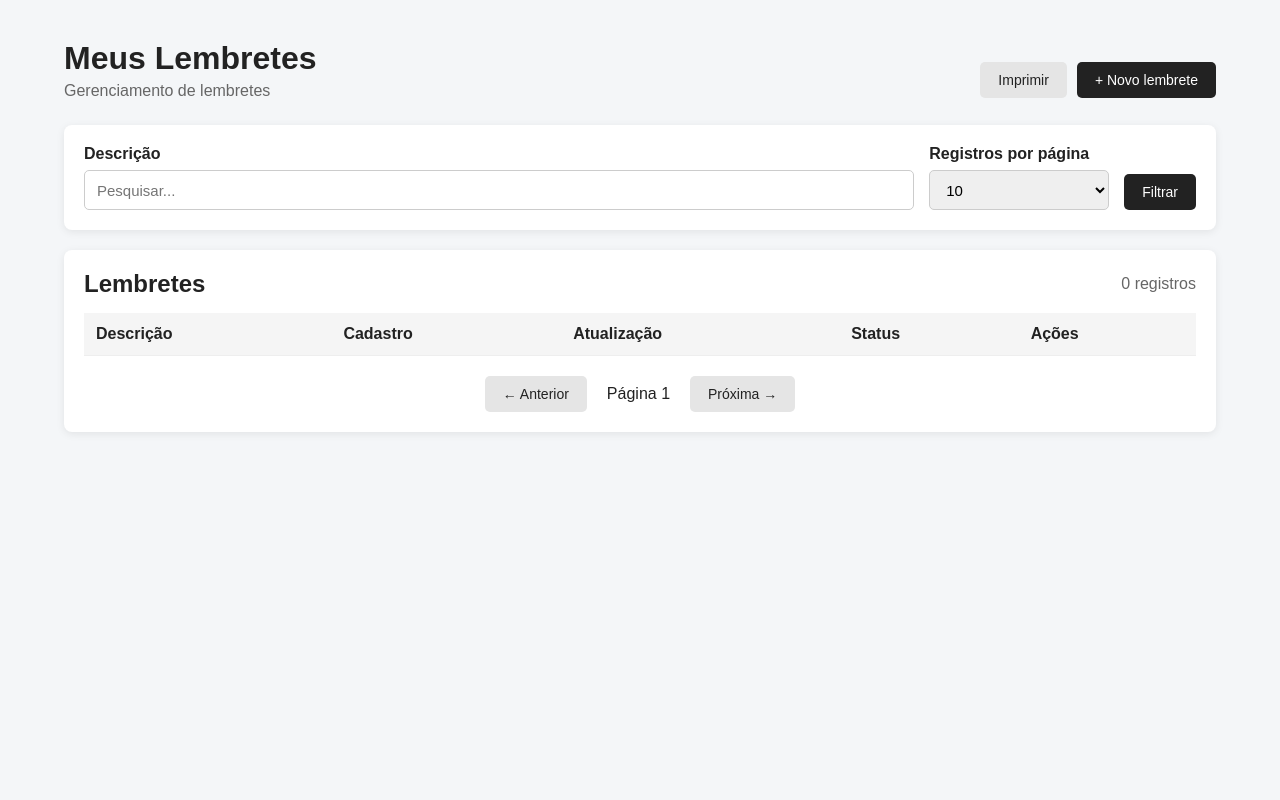
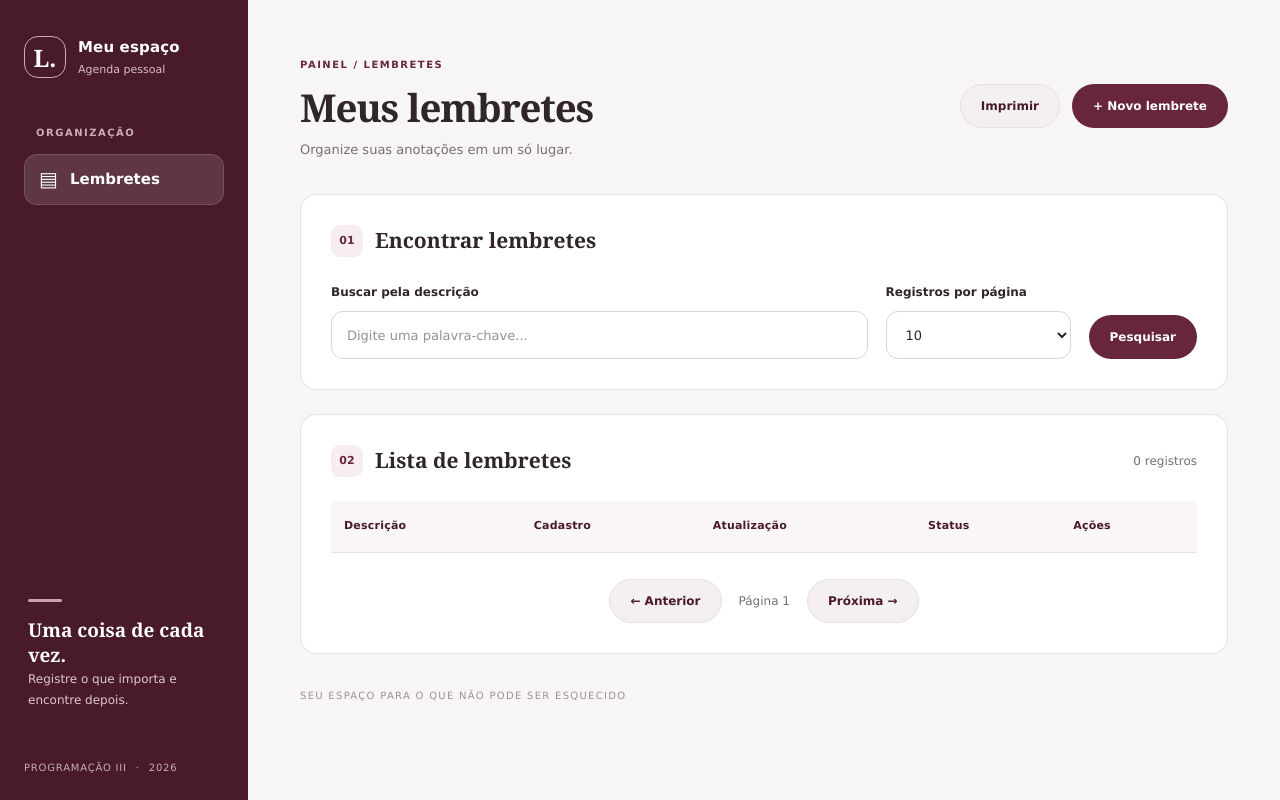
Before and after one commit to GustavoRoAds/trabalho-programacao-iii, a plain HTML site: page frontend/index.html in a window 1280 px wide. Drawn offline with Linux system fonts and the light colour scheme; no server answers.

Commit message:
style: alterei cores e o design

```diff
--- a/frontend/css/style.css
+++ b/frontend/css/style.css
@@ -1,218 +1,107 @@
-* {
-    box-sizing: border-box;
-    margin: 0;
-    padding: 0;
+:root {
+    --wine: #68263a;
+    --wine-dark: #481a2a;
+    --wine-soft: #f7edf0;
+    --canvas: #f7f5f5;
+    --paper: #ffffff;
+    --ink: #30262a;
+    --muted: #776e72;
+    --line: #e8e0e3;
 }
 
-body {
-    font-family: Arial, Helvetica, sans-serif;
-    background: #f4f6f8;
-    color: #222;
+* { box-sizing: border-box; }
+body { margin: 0; background: var(--canvas); color: var(--ink); font: 15px/1.5 Verdana, Geneva, sans-serif; }
+button, input, select { font: inherit; }
+button { cursor: pointer; }
+.hidden { display: none !important; }
+
+.app-layout { min-height: 100vh; display: grid; grid-template-columns: 248px minmax(0, 1fr); }
+.sidebar { background: var(--wine-dark); color: #fff; padding: 36px 24px 25px; display: flex; flex-direction: column; min-height: 100vh; }
+.sidebar-brand { display: flex; align-items: center; gap: 12px; padding-bottom: 47px; }
+.brand-mark { display: grid; place-items: center; width: 42px; height: 42px; border: 1px solid #cdaab6; border-radius: 14px; font: bold 24px Georgia, serif; }
+.sidebar-brand strong { display: block; font-size: 15px; letter-spacing: .01em; }
+.sidebar-brand small { display: block; margin-top: 3px; color: #d7bdc6; font-size: 11px; }
+.sidebar-section-label { color: #cbaeb9; font-size: 10px; font-weight: bold; letter-spacing: .15em; margin: 0 0 14px 12px; }
+.sidebar-current { display: flex; align-items: center; gap: 12px; background: #ffffff20; border: 1px solid #ffffff22; padding: 13px 14px; border-radius: 13px; font-weight: bold; }
+.nav-symbol { font-size: 20px; line-height: 1; }
+.sidebar-note { margin-top: auto; padding: 26px 4px 36px; }
+.note-line { display: block; width: 34px; height: 3px; background: #cba1af; border-radius: 3px; margin-bottom: 16px; }
+.sidebar-note strong { font: bold 19px/1.35 Georgia, serif; }
+.sidebar-note p { color: #dec9d0; font-size: 12px; line-height: 1.8; }
+.sidebar-footer { color: #c9aeba; font-size: 10px; letter-spacing: .08em; }
+.sidebar-footer span { padding: 0 5px; }
+
+.container { width: min(1160px, 100%); margin: 0 auto; padding: 52px 52px 30px; min-width: 0; }
+.header { display: flex; justify-content: space-between; align-items: center; gap: 24px; margin-bottom: 35px; }
+.eyebrow { color: var(--wine); font-size: 10px; font-weight: bold; letter-spacing: .15em; }
+h1, h2, p { margin-top: 0; }
+h1 { font: bold clamp(29px, 3vw, 40px)/1.2 Georgia, serif; margin: 9px 0 10px; letter-spacing: -.03em; }
+.header p { color: var(--muted); margin-bottom: 0; font-size: 13px; }
+.card { background: var(--paper); border: 1px solid var(--line); border-radius: 16px; padding: 30px; margin-bottom: 24px; }
+.section-heading { display: flex; align-items: center; gap: 12px; }
+.section-heading h2 { font: bold 21px/1.3 Georgia, serif; margin: 0; }
+.section-index { background: var(--wine-soft); color: var(--wine); border-radius: 9px; min-width: 32px; height: 32px; display: grid; place-items: center; font-size: 11px; font-weight: bold; }
+.filter-card .section-heading, .form-card .section-heading { margin-bottom: 26px; }
+.form-group { display: flex; flex-direction: column; gap: 10px; min-width: 0; }
+.form-group label { font-size: 12px; font-weight: bold; }
+input:not([type="hidden"]), select { width: 100%; height: 48px; border: 1px solid #dcd3d7; background: #fff; border-radius: 12px; padding: 0 15px; color: var(--ink); font-size: 13px; }
+input::placeholder { color: #9a9094; }
+input:focus, select:focus { outline: 2px solid #d5a5b5; outline-offset: 1px; border-color: var(--wine); }
+.filtro { display: grid; grid-template-columns: minmax(0, 1fr) 185px auto; gap: 18px; align-items: end; }
+.form-actions { display: flex; justify-content: flex-end; gap: 12px; margin-top: 22px; flex-wrap: wrap; }
+.header-actions { margin-top: 0; }
+.btn { border: 1px solid transparent; border-radius: 999px; padding: 12px 20px; min-height: 44px; font-size: 12px; font-weight: bold; transition: background-color .15s, border-color .15s, transform .15s; white-space: nowrap; }
+.btn:hover:not(:disabled) { transform: translateY(-1px); }
+.btn:focus-visible { outline: 3px solid #d8b0be; outline-offset: 2px; }
+.btn:disabled { opacity: .5; cursor: not-allowed; }
+.btn-primary { background: var(--wine); color: #fff; }
+.btn-primary:hover:not(:disabled) { background: var(--wine-dark); }
+.btn-secondary { background: #f4eff1; color: var(--wine-dark); border-color: #e9dde1; }
+.btn-secondary:hover:not(:disabled) { background: #eadfe3; }
+.btn-danger { background: #a83242; color: white; }
+.btn-edit { background: #f2e5ea; color: var(--wine); }
+.table-header { display: flex; justify-content: space-between; align-items: center; gap: 16px; margin-bottom: 24px; }
+#totalRegistros { color: var(--muted); font-size: 12px; }
+.table-container { overflow-x: auto; }
+table { border-collapse: collapse; width: 100%; font-size: 12px; }
+th, td { text-align: left; padding: 17px 13px; border-bottom: 1px solid var(--line); }
+th { color: var(--wine-dark); background: #faf6f7; font-size: 11px; letter-spacing: .02em; }
+tbody tr:hover { background: #fcf9fa; }
+.actions { display: flex; gap: 7px; }
+.actions .btn { padding: 8px 13px; min-height: 34px; font-size: 11px; }
+.status { display: inline-block; padding: 5px 11px; border-radius: 999px; font-size: 11px; font-weight: bold; }
+.status-ativo { background: #e6f3e8; color: #27653c; }
+.status-inativo { background: #f8e5e8; color: #8c2938; }
+.empty { text-align: center; padding: 42px 12px; color: var(--muted); font-size: 13px; }
+.pagination { display: flex; justify-content: center; align-items: center; flex-wrap: wrap; gap: 17px; margin-top: 26px; }
+#paginaAtual { font-size: 12px; color: var(--muted); }
+.toast { position: fixed; right: 26px; bottom: 26px; z-index: 20; max-width: min(380px, calc(100vw - 40px)); background: var(--wine-dark); color: #fff; border-radius: 12px; padding: 15px 20px; box-shadow: 0 8px 25px #0002; font-size: 13px; }
+.content-footer { padding-top: 10px; color: #9e9095; font-size: 10px; letter-spacing: .13em; }
+
+@media (max-width: 1050px) {
+    .app-layout { grid-template-columns: 195px minmax(0, 1fr); }
+    .sidebar { padding: 30px 17px; }
+    .container { padding: 38px 28px; }
+    .header { align-items: flex-start; flex-direction: column; }
 }
-
-.container {
-    width: 90%;
-    max-width: 1200px;
-    margin: 40px auto;
+@media (max-width: 760px) {
+    .app-layout { display: block; }
+    .sidebar { min-height: auto; padding: 17px 20px; flex-direction: row; align-items: center; justify-content: space-between; gap: 16px; }
+    .sidebar-brand { padding: 0; }
+    .sidebar-section-label, .sidebar-note, .sidebar-footer { display: none; }
+    .sidebar-current { padding: 10px 13px; font-size: 12px; }
+    .container { padding: 30px 18px; }
+    .header { gap: 22px; }
+    .card { padding: 20px 17px; }
+    .filtro { grid-template-columns: 1fr; }
+    .filtro .btn { width: 100%; }
+    table { min-width: 680px; }
 }
-
-.header {
-    display: flex;
-    justify-content: space-between;
-    align-items: center;
-    margin-bottom: 25px;
+@media (max-width: 430px) {
+    .sidebar-current { font-size: 0; }
+    .nav-symbol { font-size: 20px; }
+    .header-actions { width: 100%; }
+    .header-actions .btn { flex: 1; padding-left: 12px; padding-right: 12px; }
+    .pagination { gap: 9px; }
+    .pagination .btn { padding: 10px 13px; }
 }
-
-.header h1 {
-    margin-bottom: 5px;
-}
-
-.header p {
-    color: #666;
-}
-
-.card {
-    background: white;
-    border-radius: 8px;
-    padding: 20px;
-    margin-bottom: 20px;
-    box-shadow: 0 2px 8px rgba(0, 0, 0, 0.08);
-}
-
-.hidden {
-    display: none !important;
-}
-
-.form-group {
-    display: flex;
-    flex-direction: column;
-    gap: 7px;
-}
-
-.form-group label {
-    font-weight: bold;
-}
-
-input,
-select {
-    height: 40px;
-    border: 1px solid #ccc;
-    border-radius: 5px;
-    padding: 0 12px;
-    font-size: 15px;
-}
-
-input:focus,
-select:focus {
-    outline: none;
-    border-color: #333;
-}
-
-#formulario h2 {
-    margin-bottom: 20px;
-}
-
-.form-actions {
-    display: flex;
-    justify-content: flex-end;
-    gap: 10px;
-    margin-top: 20px;
-}
-
-.filtro {
-    display: grid;
-    grid-template-columns: 1fr 180px auto;
-    gap: 15px;
-    align-items: end;
-}
-
-.btn {
-    border: none;
-    border-radius: 5px;
-    padding: 10px 18px;
-    cursor: pointer;
-    font-size: 14px;
-}
-
-.btn:hover {
-    opacity: 0.85;
-}
-
-.btn-primary {
-    background: #222;
-    color: white;
-}
-
-.btn-secondary {
-    background: #e5e5e5;
-    color: #222;
-}
-
-.btn-danger {
-    background: #c62828;
-    color: white;
-}
-
-.btn-edit {
-    background: #1976d2;
-    color: white;
-}
-
-.table-header {
-    display: flex;
-    justify-content: space-between;
-    align-items: center;
-    margin-bottom: 15px;
-}
-
-#totalRegistros {
-    color: #666;
-}
-
-.table-container {
-    overflow-x: auto;
-}
-
-table {
-    width: 100%;
-    border-collapse: collapse;
-}
-
-th,
-td {
-    text-align: left;
-    padding: 12px;
-    border-bottom: 1px solid #eee;
-}
-
-th {
-    background: #f5f5f5;
-}
-
-.actions {
-    display: flex;
-    gap: 5px;
-}
-
-.actions .btn {
-    padding: 7px 10px;
-}
-
-.status {
-    display: inline-block;
-    padding: 5px 9px;
-    border-radius: 20px;
-    font-size: 12px;
-    font-weight: bold;
-}
-
-.status-ativo {
-    background: #dff5e3;
-    color: #237a35;
-}
-
-.status-inativo {
-    background: #f5dddd;
-    color: #9b2226;
-}
-
-.empty {
-    text-align: center;
-    padding: 30px;
-    color: #777;
-}
-
-.pagination {
-    display: flex;
-    justify-content: center;
-    align-items: center;
-    gap: 20px;
-    margin-top: 20px;
-}
-
-.toast {
-    position: fixed;
-    right: 25px;
-    bottom: 25px;
-    background: #222;
-    color: white;
-    padding: 15px 20px;
-    border-radius: 5px;
-}
-
-@media (max-width: 700px) {
-
-    .header {
-        flex-direction: column;
-        align-items: flex-start;
-        gap: 15px;
-    }
-
-    .filtro {
-        grid-template-columns: 1fr;
-    }
-
-    table {
-        min-width: 800px;
-    }
-}
--- a/frontend/index.html
+++ b/frontend/index.html
@@ -1,78 +1,83 @@
 <!DOCTYPE html>
-<!-- TODO: PERSONALIZAR TODO O FORMULÁRIO -->
 <html lang="pt-BR">
 <head>
     <meta charset="UTF-8">
     <meta name="viewport" content="width=device-width, initial-scale=1.0">
-
-        <title>Meus Lembretes</title>
-
+    <title>Lembretes | Meu espaço</title>
     <link rel="stylesheet" href="css/style.css">
 </head>
+<body>
+    <div class="app-layout">
+        <aside class="sidebar" aria-label="Painel lateral">
+            <div class="sidebar-brand">
+                <span class="brand-mark" aria-hidden="true">L.</span>
+                <div>
+                    <strong>Meu espaço</strong>
+                    <small>Agenda pessoal</small>
+                </div>
+            </div>
+            <div class="sidebar-section-label">ORGANIZAÇÃO</div>
+            <div class="sidebar-current" aria-current="page"><span class="nav-symbol" aria-hidden="true">▤</span> Lembretes</div>
+            <div class="sidebar-note">
+                <span class="note-line"></span>
+                <strong>Uma coisa de cada vez.</strong>
+                <p>Registre o que importa e encontre depois.</p>
+            </div>
+            <div class="sidebar-footer">PROGRAMAÇÃO III <span>·</span> 2026</div>
+        </aside>
 
-    <body>
         <main class="container">
             <header class="header">
-                <div>
-                    <h1>Meus Lembretes</h1>
-                    <p>Gerenciamento de lembretes</p>
+                <div class="heading-copy">
+                    <span class="eyebrow">PAINEL / LEMBRETES</span>
+                    <h1>Meus lembretes</h1>
+                    <p>Organize suas anotações em um só lugar.</p>
                 </div>
-
-                <div class="form-actions">
-                    <button id="btnImprimir" class="btn btn-secondary"> Imprimir </button>
-                    <button id="btnNovo" class="btn btn-primary"> + Novo lembrete </button>
+                <div class="form-actions header-actions">
+                    <button id="btnImprimir" class="btn btn-secondary" type="button">Imprimir</button>
+                    <button id="btnNovo" class="btn btn-primary" type="button">+ Novo lembrete</button>
                 </div>
             </header>
 
-            <!-- FORMULÁRIO -->
-            <section id="formulario" class="card hidden">
-                <h2 id="tituloFormulario">Novo lembrete</h2>
-
+            <section id="formulario" class="card form-card hidden">
+                <div class="section-heading"><span class="section-index">01</span><h2 id="tituloFormulario">Novo lembrete</h2></div>
                 <form id="formLembrete">
                     <input type="hidden" id="lembreteId">
                     <div class="form-group">
-                        <label for="descricao"> Descrição </label>
-                        <input type="text" id="descricao" placeholder="Digite o lembrete..." maxlength="500" required>
+                        <label for="descricao">Descrição</label>
+                        <input type="text" id="descricao" placeholder="O que você precisa lembrar?" maxlength="500" required>
                     </div>
-
                     <div class="form-actions">
-                        <button type="button" id="btnCancelar" class="btn btn-secondary"> Cancelar </button>
-                        <button type="submit" class="btn btn-primary"> Salvar </button>
+                        <button type="button" id="btnCancelar" class="btn btn-secondary">Cancelar</button>
+                        <button type="submit" class="btn btn-primary">Salvar</button>
                     </div>
                 </form>
             </section>
 
-            <!-- FILTRO -->
-            <section class="card">
+            <section class="card filter-card" aria-label="Pesquisar lembretes">
+                <div class="section-heading"><span class="section-index">01</span><h2>Encontrar lembretes</h2></div>
                 <div class="filtro">
                     <div class="form-group">
-                        <label for="filtroDescricao"> Descrição </label>
-
-                        <input type="text" id="filtroDescricao" placeholder="Pesquisar...">
+                        <label for="filtroDescricao">Buscar pela descrição</label>
+                        <input type="text" id="filtroDescricao" placeholder="Digite uma palavra-chave...">
                     </div>
-
                     <div class="form-group">
-                        <label for="tamanhoPagina"> Registros por página </label>
-
+                        <label for="tamanhoPagina">Registros por página</label>
                         <select id="tamanhoPagina">
                             <option value="5">5</option>
                             <option value="10" selected>10</option>
                             <option value="20">20</option>
                         </select>
                     </div>
-
-                    <button id="btnFiltrar" class="btn btn-primary"> Filtrar </button>
+                    <button id="btnFiltrar" class="btn btn-primary" type="button">Pesquisar</button>
                 </div>
             </section>
 
-            <!-- LISTAGEM -->
-            <section class="card">
+            <section class="card list-card" aria-label="Lista de lembretes">
                 <div class="table-header">
-                    <h2>Lembretes</h2>
-
-                    <span id="totalRegistros"> 0 registros </span>
+                    <div class="section-heading"><span class="section-index">02</span><h2>Lista de lembretes</h2></div>
+                    <span id="totalRegistros">0 registros</span>
                 </div>
-
                 <div class="table-container">
                     <table>
                         <thead>
@@ -84,25 +89,20 @@
                                 <th>Ações</th>
                             </tr>
                         </thead>
-
-                        <tbody id="listaLembretes">
-                        </tbody>
+                        <tbody id="listaLembretes"></tbody>
                     </table>
-
-                    <div id="mensagemVazia" class="empty hidden"> Nenhum lembrete encontrado. </div>
+                    <div id="mensagemVazia" class="empty hidden">Nenhum lembrete encontrado.</div>
                 </div>
-
-                <!-- PAGINAÇÃO -->
                 <div class="pagination">
-                    <button id="btnAnterior" class="btn btn-secondary"> ← Anterior </button>
-                    <span id="paginaAtual"> Página 1 </span>
-                    <button id="btnProximo" class="btn btn-secondary"> Próxima → </button>
+                    <button id="btnAnterior" class="btn btn-secondary" type="button">← Anterior</button>
+                    <span id="paginaAtual">Página 1</span>
+                    <button id="btnProximo" class="btn btn-secondary" type="button">Próxima →</button>
                 </div>
             </section>
+            <footer class="content-footer">SEU ESPAÇO PARA O QUE NÃO PODE SER ESQUECIDO</footer>
         </main>
-
-        <!-- TOAST -->
-        <div id="toast" class="toast hidden"></div>
+    </div>
+    <div id="toast" class="toast hidden" role="status" aria-live="polite"></div>
     <script src="js/app.js"></script>
 </body>
 </html>
```
Lines whose indentation alone changed are shown as unchanged.
